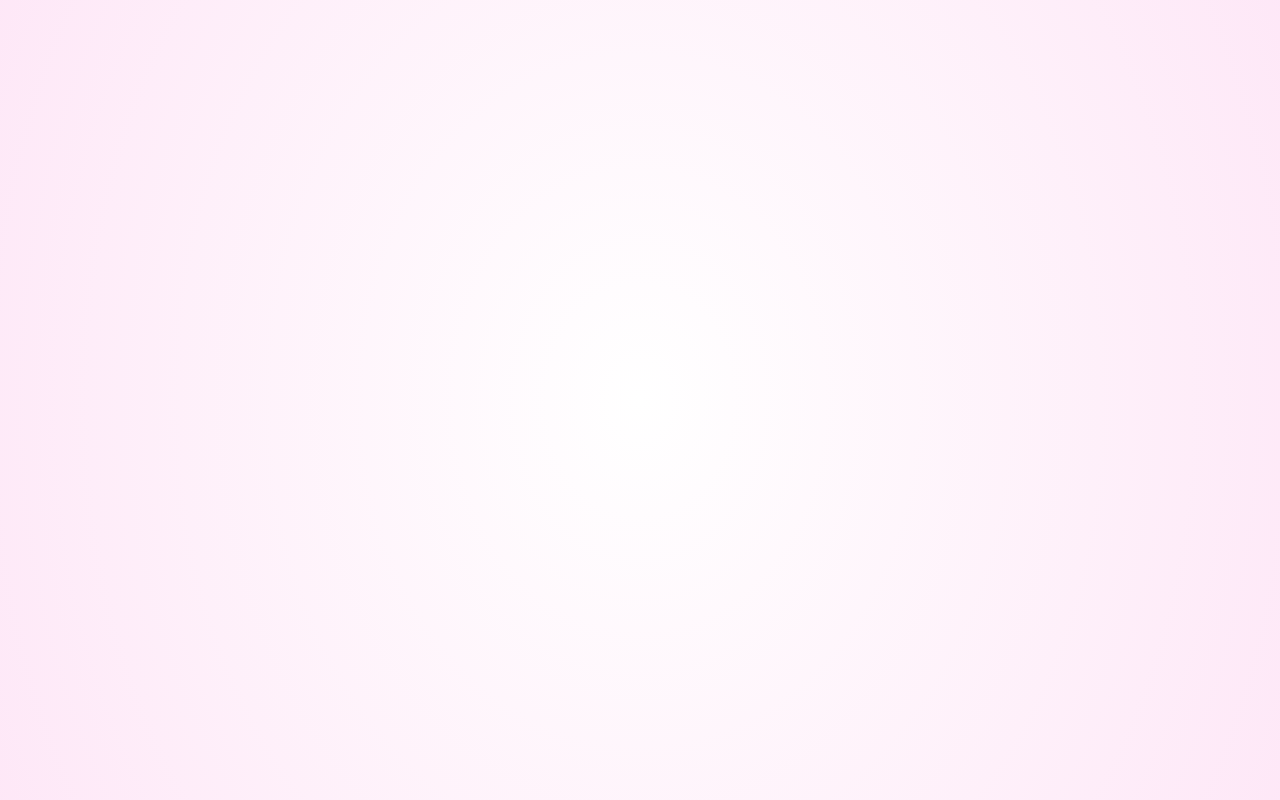
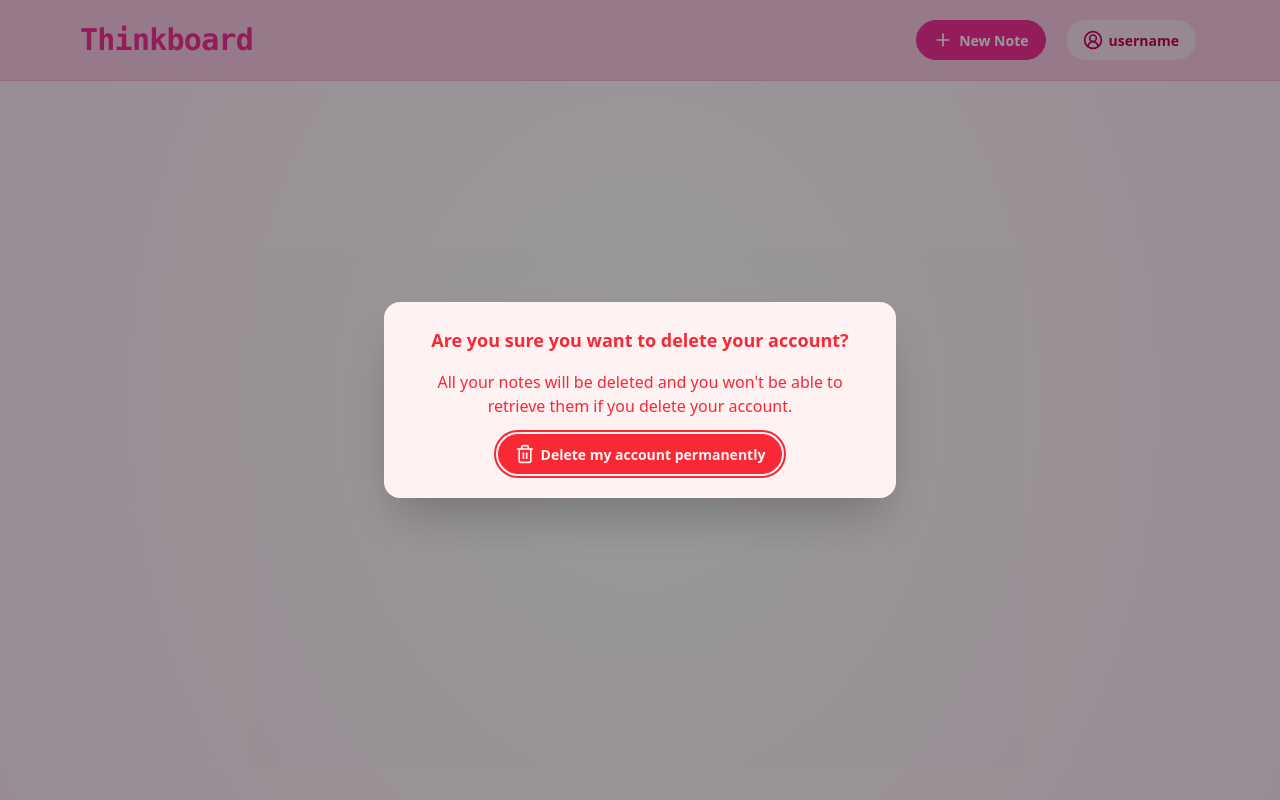
Before and after one commit to RiyaMehta16/thinkboard, a React (Vite) app in the folder frontend/: page /delete-account in a window 1280 px wide. Before the commit this address had no page. Built offline with nearby package versions, Linux system fonts and the light colour scheme.

Commit message:
ui for deleting account, dropdown menu added for further things that we might need to add

```diff
--- a/frontend/src/App.jsx
+++ b/frontend/src/App.jsx
@@ -5,6 +5,7 @@ import CreatePage from "./pages/CreatePage";
 import NoteDetailPage from "./pages/NoteDetailPage";
 import LoginPage from "./pages/LoginPage";
 import RegisterPage from "./pages/RegisterPage";
+import DeleteAccountPage from "./pages/DeleteAccountPage";
 
 const App = () => {
   return (
@@ -16,12 +17,13 @@ const App = () => {
             "radial-gradient(125% 125% at 50% 10%, #fff 65%, #f82b99 100%)",
         }}
       ></div> */}
-      <div class="absolute top-0 z-[-2] h-screen w-screen rotate-180 transform bg-white bg-[radial-gradient(60%_120%_at_50%_50%,hsla(0,0%,100%,0)_0,rgba(252,205,238,.5)_100%)]"></div>
+      <div className="absolute top-0 z-[-2] h-screen w-screen rotate-180 transform bg-white bg-[radial-gradient(60%_120%_at_50%_50%,hsla(0,0%,100%,0)_0,rgba(252,205,238,.5)_100%)]"></div>
 
       <Routes>
         <Route path="/" element={<LoginPage />} />
         <Route path="/login" element={<LoginPage />} />
         <Route path="/register" element={<RegisterPage />} />
+        <Route path="/delete-account" element={<DeleteAccountPage />} />
         <Route path="/home" element={<HomePage />} />
 
         <Route path="/create" element={<CreatePage />} />
--- /dev/null
+++ b/frontend/src/components/Dropdown.jsx
@@ -0,0 +1,31 @@
+import { CircleUserRound } from "lucide-react";
+import React from "react";
+import { useNavigate } from "react-router";
+
+const Dropdown = ({ dropdownLinks }) => {
+  const navigate = useNavigate();
+  return (
+    <div className="dropdown dropdown-left">
+      <div tabIndex={0} role="button" className="btn m-1">
+        <CircleUserRound className="size-5" /> username
+      </div>
+      <ul
+        tabIndex={0}
+        className="dropdown-content menu bg-base-100 rounded-box z-1 w-52 p-2 shadow-sm "
+      >
+        {dropdownLinks.map(({ id, path, linkName, icon: Icon }) => (
+          <div onClick={() => navigate(path)} key={id} className="">
+            <li>
+              <a>
+                {Icon && <Icon className="size-5" />}
+                {linkName}
+              </a>
+            </li>
+          </div>
+        ))}
+      </ul>
+    </div>
+  );
+};
+
+export default Dropdown;
--- /dev/null
+++ b/frontend/src/components/Loader.jsx
@@ -0,0 +1,9 @@
+const Loader = () => {
+  return (
+    <div className="min-h-screen flex justify-center items-center">
+      <span className="loading loading-spinner loading-xl"></span>
+    </div>
+  );
+};
+
+export default Loader;
--- /dev/null
+++ b/frontend/src/components/Modal.jsx
@@ -0,0 +1,43 @@
+import { Trash2Icon } from "lucide-react";
+import React, { useEffect } from "react";
+import { useNavigate } from "react-router";
+
+const Modal = () => {
+  const navigate = useNavigate();
+  useEffect(() => {
+    const modal = document.getElementById("my_modal_2");
+    if (modal) {
+      modal.showModal(); // show on mount
+    }
+  }, []);
+  return (
+    <div>
+      {/* Open the modal using document.getElementById('ID').showModal() method */}
+
+      <dialog id="my_modal_2" className="modal text-center ">
+        <div className="modal-box text-error-content text-shadow-error-content bg-error-content">
+          <h3 className="font-bold text-lg text-error">
+            Are you sure you want to delete your account?
+          </h3>
+          <p className="py-4 text-error">
+            All your notes will be deleted and you won't be able to retrieve
+            them if you delete your account.
+          </p>
+          <button className="btn btn-error">
+            <Trash2Icon className="size-5" />
+            Delete my account permanently
+          </button>
+        </div>
+        <form
+          method="dialog"
+          className="modal-backdrop"
+          onClick={() => navigate("/home")}
+        >
+          <button>close</button>
+        </form>
+      </dialog>
+    </div>
+  );
+};
+
+export default Modal;
--- a/frontend/src/components/Navbar.jsx
+++ b/frontend/src/components/Navbar.jsx
@@ -1,12 +1,10 @@
 import React from "react";
-import { Link, useLocation, useNavigate } from "react-router";
+import { Link } from "react-router";
 import { ArrowUpRight, LogIn, Plus } from "lucide-react";
-import { handleLogout } from "../lib/utils";
+
+import Dropdown from "./Dropdown";
+import dropdownLinks from "../constants/index.js";
 const Navbar = ({ link, linkName }) => {
-  const navigate = useNavigate();
-  const location = useLocation();
-  // Check if we are on the /home route
-  const showLogout = location.pathname === "/home";
   return (
     <header className="bg-base-300 border-b border-base-content/10">
       <div className="mx-auto max-w-6xl  p-4">
@@ -26,14 +24,8 @@ const Navbar = ({ link, linkName }) => {
 
               <span>{linkName}</span>
             </Link>
-            {showLogout && (
-              <button
-                className="btn btn-ghost hover:bg-white/30 hover:border-white/0"
-                onClick={() => handleLogout(navigate)}
-              >
-                Logout
-              </button>
-            )}
+
+            <Dropdown dropdownLinks={dropdownLinks} className="" />
           </div>
         </div>
       </div>
--- /dev/null
+++ b/frontend/src/constants/index.js
@@ -0,0 +1,17 @@
+import { LogOut, Trash2Icon } from "lucide-react";
+
+const dropdownLinks = [
+  {
+    id: 1,
+    path: "/logout",
+    linkName: "Logout",
+    icon: LogOut,
+  },
+  {
+    id: 2,
+    path: "/delete-account",
+    linkName: "Delete Account",
+    icon: Trash2Icon,
+  },
+];
+export default dropdownLinks;
--- /dev/null
+++ b/frontend/src/pages/DeleteAccountPage.jsx
@@ -0,0 +1,14 @@
+import React from "react";
+import Navbar from "../components/Navbar";
+import Modal from "../components/Modal";
+
+const DeleteAccountPage = () => {
+  return (
+    <div className="min-h-screen">
+      <Navbar link="create" linkName="New Note" icon="Plus" />
+      <Modal />
+    </div>
+  );
+};
+
+export default DeleteAccountPage;
--- a/frontend/src/pages/HomePage.jsx
+++ b/frontend/src/pages/HomePage.jsx
@@ -6,6 +6,7 @@ import toast from "react-hot-toast";
 import NoteCard from "../components/NoteCard";
 import api from "../lib/axios";
 import NotesNotFound from "../components/NotesNotFound";
+import Loader from "../components/Loader";
 const HomePage = () => {
   const [isRateLimited, setIsRateLimited] = useState(false);
   const [notes, setNotes] = useState([]);
@@ -37,7 +38,9 @@ const HomePage = () => {
       {isRateLimited && <RateLimitedUI />}
       <div className="max-w-7xl mx-auto p-4 mt-6">
         {loading && (
-          <div className="text-center text-primary py-10">Loading notes...</div>
+          <div className="-mt-20">
+            <Loader />
+          </div>
         )}
         {notes.length > 0 && !isRateLimited ? (
           <div className="grid grid-cols-3 max-md:grid-cols-2 max-sm:grid-cols-1 gap-6">
--- a/frontend/src/pages/LoginPage.jsx
+++ b/frontend/src/pages/LoginPage.jsx
@@ -2,6 +2,7 @@ import React, { useState } from "react";
 import Navbar from "../components/Navbar";
 import handleLoginUser from "../api/handleLoginUser";
 import { useNavigate } from "react-router";
+import Loader from "../components/Loader";
 const LoginPage = () => {
   const navigate = useNavigate();
   const [email, setEmail] = useState("");
@@ -15,16 +16,18 @@ const LoginPage = () => {
     setPassword("");
   };
   return (
-    <div>
+    <div className="min-h-screen bg-base-200">
       <Navbar link="register" linkName="Register" />
-      <div className="min-h-screen bg-base-200">
-        <div className="container mx-auto px-4 py-8">
-          <div className="max-w-xl mx-auto">
-            <form onSubmit={(e) => handleLogin(e)}>
+      {loading ? (
+        <Loader />
+      ) : (
+        <div className="container mx-auto px-4 py-8 ">
+          <div className="max-w-xl mx-auto ">
+            <form onSubmit={(e) => handleLogin(e)} className="">
               <fieldset className="fieldset bg-base-300/50 border-base-300 rounded-box border p-4">
-                <legend className="fieldset-legend ml-2 text-xl">
+                <h1 className="fieldset-legend  text-2xl justify-center">
                   Login to Thinkboard
-                </legend>
+                </h1>
                 <div className="form-control m-4 ">
                   <label className="floating-label min-w-fit ml-2">
                     <span className="label-text">Email</span>
@@ -62,7 +65,7 @@ const LoginPage = () => {
             </form>
           </div>
         </div>
-      </div>
+      )}
     </div>
   );
 };
--- a/frontend/src/pages/RegisterPage.jsx
+++ b/frontend/src/pages/RegisterPage.jsx
@@ -25,16 +25,16 @@ const RegisterPage = () => {
     setConfirmPassword("");
   };
   return (
-    <div>
+    <div className="min-h-screen bg-base-200">
       <Navbar link="login" linkName="Login" />
-      <div className="min-h-screen bg-base-200">
+
       <div className="container mx-auto px-4 py-8">
         <div className="max-w-xl mx-auto">
           <form onSubmit={(e) => handleRegister(e)}>
             <fieldset className="fieldset bg-base-300/50 border-base-300 rounded-box border p-4">
-                <legend className="fieldset-legend ml-2 text-xl">
+              <h1 className="fieldset-legend  text-2xl justify-center">
                 Register to Thinkboard
-                </legend>
+              </h1>
               <div className="form-control m-4 ">
                 <label className="floating-label min-w-fit ml-2">
                   <span className="label-text">Email</span>
@@ -97,7 +97,6 @@ const RegisterPage = () => {
         </div>
       </div>
     </div>
-    </div>
   );
 };
 
```
Lines whose indentation alone changed are shown as unchanged.
